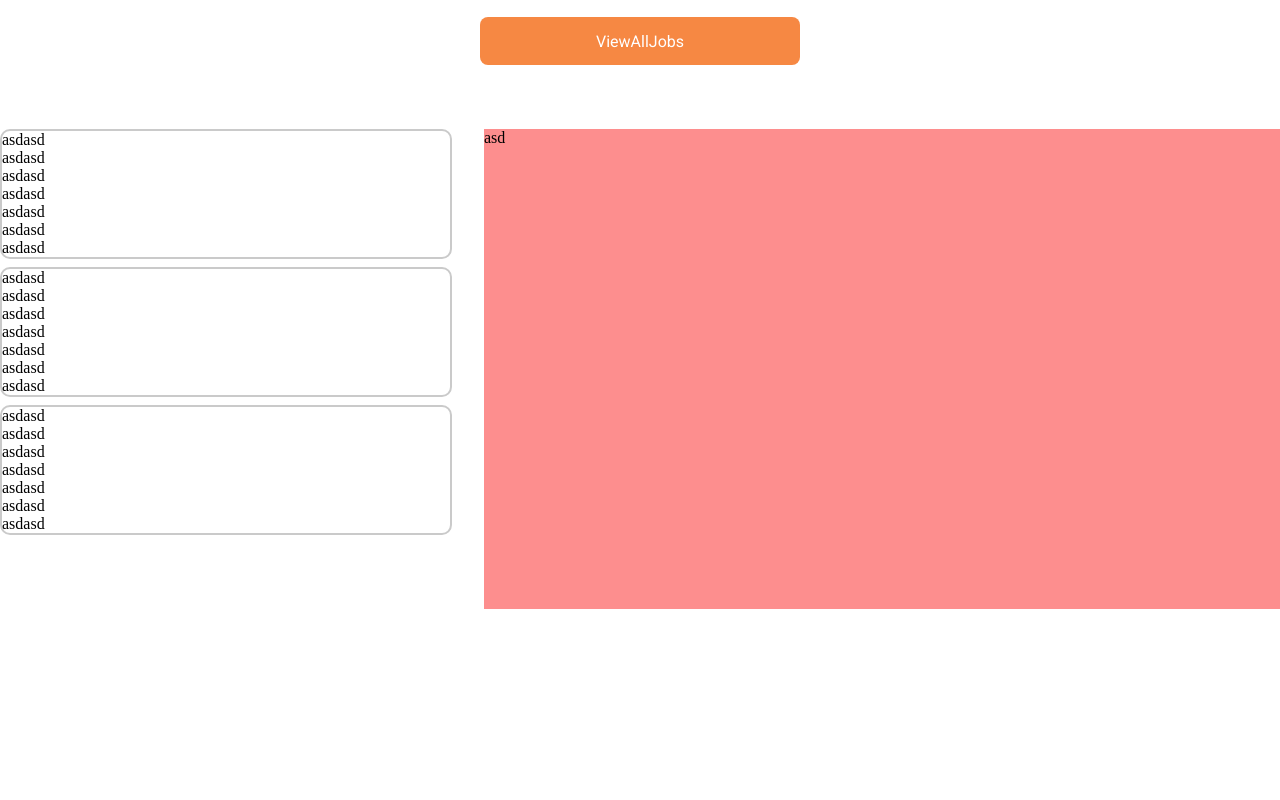
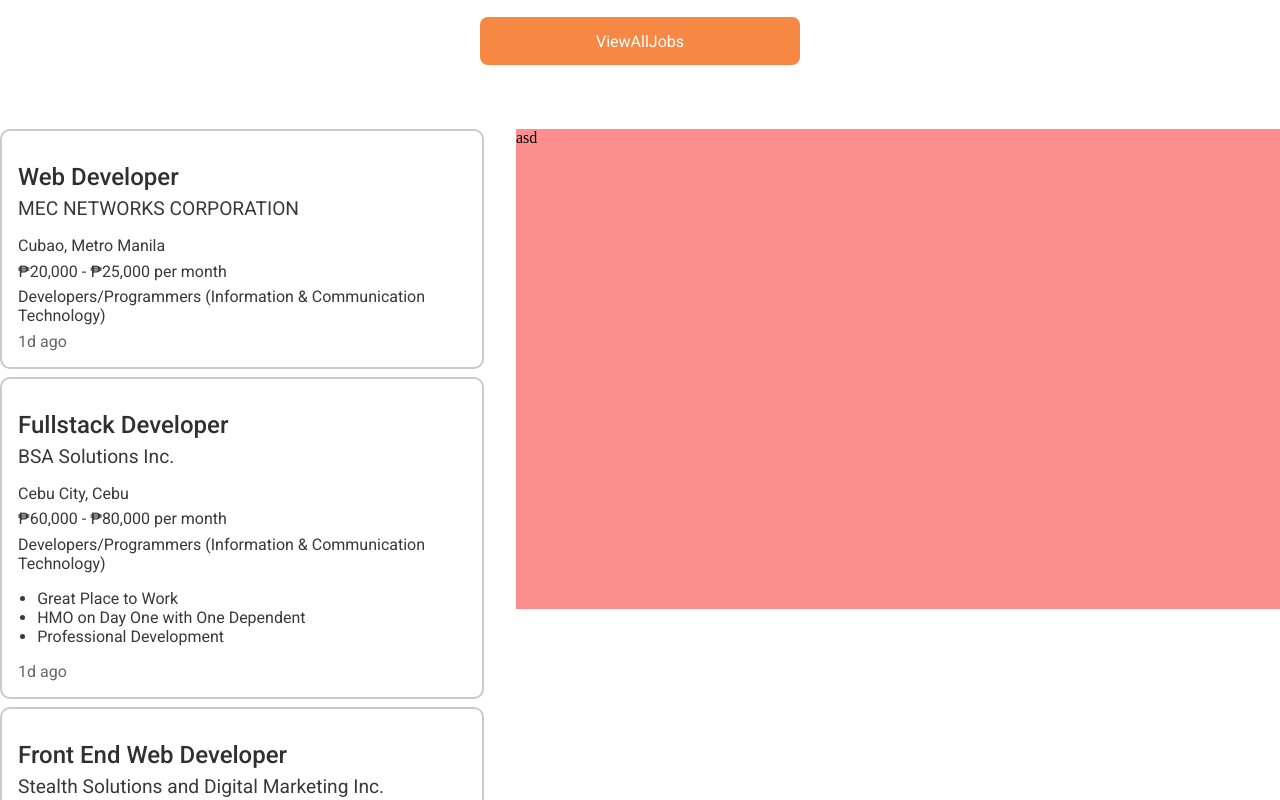
Before and after one commit to Matthewdo1231/Seekapp-ReactProject, a React (Vite) app: page /joblisting in a window 1280 px wide. Shown: the part 760-1560 px from the top of the page. Before the commit the page ends 1369 px from the top, so only its background shows below. Built offline with nearby package versions, Linux system fonts and the light colour scheme.

Commit message:
integrate Jobs description properties

```diff
--- a/jobs.json
+++ b/jobs.json
@@ -4,7 +4,7 @@
     "companyName": "MEC NETWORKS CORPORATION",
     "companyAddress": "Cubao, Metro Manila",
     "salaryRange": "₱20,000 \u002D ₱25,000 per month",
-    "professionClassification": "Developers/Programmers (Information & Communication Technology)",
+    "jobClassification": "Developers/Programmers (Information & Communication Technology)",
     "perksAndBenefits": "",
     "datePosted": "1d ago"
   },
@@ -13,7 +13,7 @@
     "companyName": "BSA Solutions Inc.",
     "companyAddress": "Cebu City, Cebu",
     "salaryRange": "₱60,000 \u002D ₱80,000 per month",
-    "professionClassification": "Developers/Programmers (Information & Communication Technology)",
+    "jobClassification": "Developers/Programmers (Information & Communication Technology)",
     "perksAndBenefits": [
       "Great Place to Work",
       "HMO on Day One with One Dependent",
@@ -26,7 +26,7 @@
     "companyName": "Stealth Solutions and Digital Marketing Inc.",
     "companyAddress": "Muntinlupa City, Metro Manila",
     "salaryRange": "",
-    "professionClassification": "Developers/Programmers (Information & Communication Technology)",
+    "jobClassification": "Developers/Programmers (Information & Communication Technology)",
     "perksAndBenefits": [
       "Attractive salary package",
       "Health and wellness programs",
--- a/src/JobPreview.jsx
+++ b/src/JobPreview.jsx
@@ -5,11 +5,24 @@ import jobs from "../jobs.json";
 const JobPreview = () => {
   return (
     <>
-      {jobs.map((job, index) => {
+      {jobs.map((jobObject, index) => {
         return (
           <article className="JobPreviewContainer" key={index}>
-            {Object.keys(job).map((prop, index) => {
-              return <div key={index}>asdasd</div>;
+            {Object.keys(jobObject).map((prop, index) => {
+              if (typeof jobObject[prop] == "object") {
+                return (
+                  <ul className={prop} key={index}>
+                    {jobObject[prop].map((item, index) => {
+                      return <li key={index}>{item}</li>;
+                    })}
+                  </ul>
+                );
+              }
+              return (
+                <div className={prop} key={index}>
+                  {jobObject[prop]}
+                </div>
+              );
             })}
           </article>
         );
--- a/src/styles/JobPreview.css
+++ b/src/styles/JobPreview.css
@@ -4,6 +4,9 @@
 
   width: 28rem;
   margin-left: auto;
+  padding: 1rem;
+
+  font-family: Roboto, sans-serif;
 }
 
 .JobPreviewContainer:hover {
@@ -14,3 +17,53 @@
   outline: 3px orange solid;
   border: 2px rgb(255, 255, 255) solid;
 }
+
+.jobRole {
+  color: rgb(48, 48, 48);
+  font-size: 1.5rem;
+  font-weight: 500;
+
+  margin-top: 1rem;
+  margin-bottom: 0.4rem;
+}
+
+.companyName {
+  color: rgb(57, 57, 57);
+  font-size: 1.2rem;
+
+  margin-bottom: 1rem;
+}
+
+.companyAddress {
+  color: rgb(57, 57, 57);
+  font-size: 1rem;
+
+  margin-bottom: 0.4rem;
+}
+
+.salaryRange {
+  color: rgb(57, 57, 57);
+  font-size: 1rem;
+
+  margin-bottom: 0.4rem;
+}
+
+.jobClassification {
+  color: rgb(57, 57, 57);
+  font-size: 1rem;
+
+  margin-bottom: 0.4rem;
+}
+
+.perksAndBenefits {
+  color: rgb(57, 57, 57);
+  font-size: 1rem;
+
+  margin-left: 1.2rem;
+  padding-left: 0;
+}
+
+.datePosted {
+  color: rgb(103, 103, 103);
+  font-size: 1rem;
+}
```
